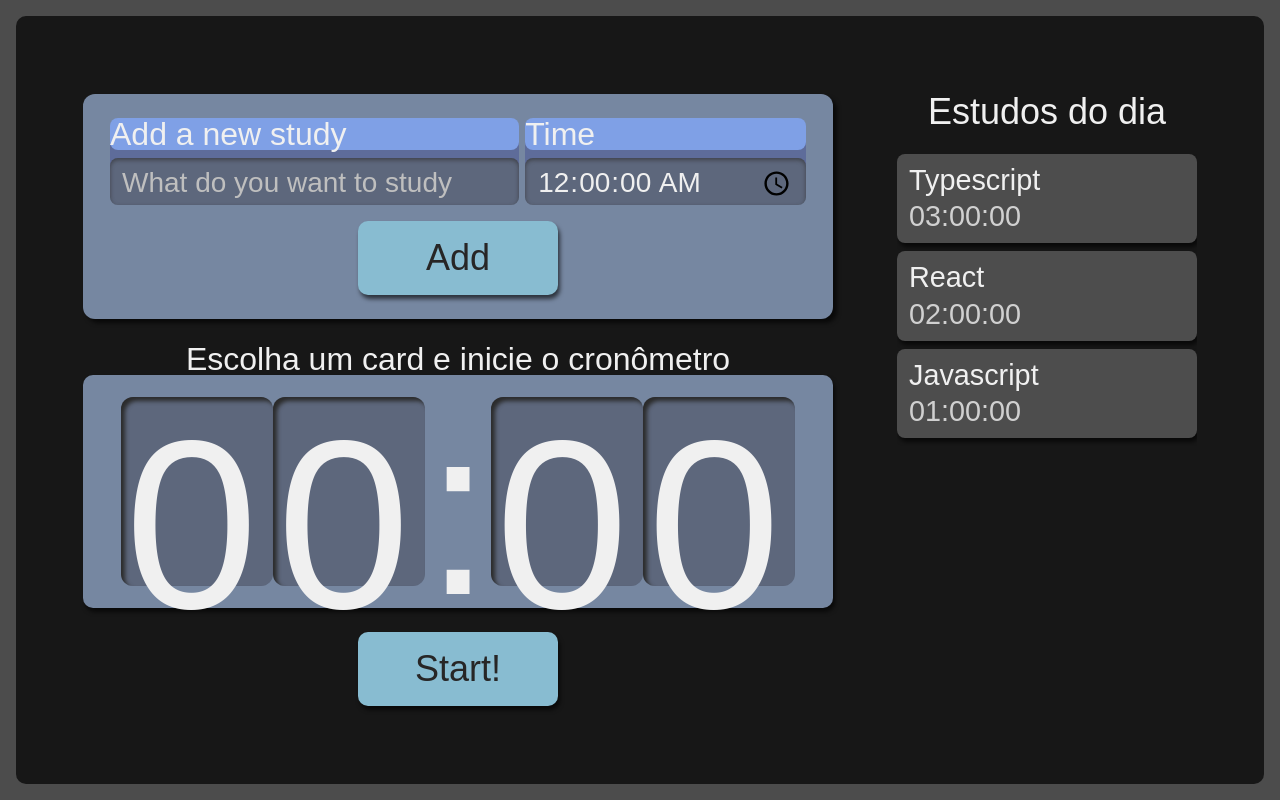
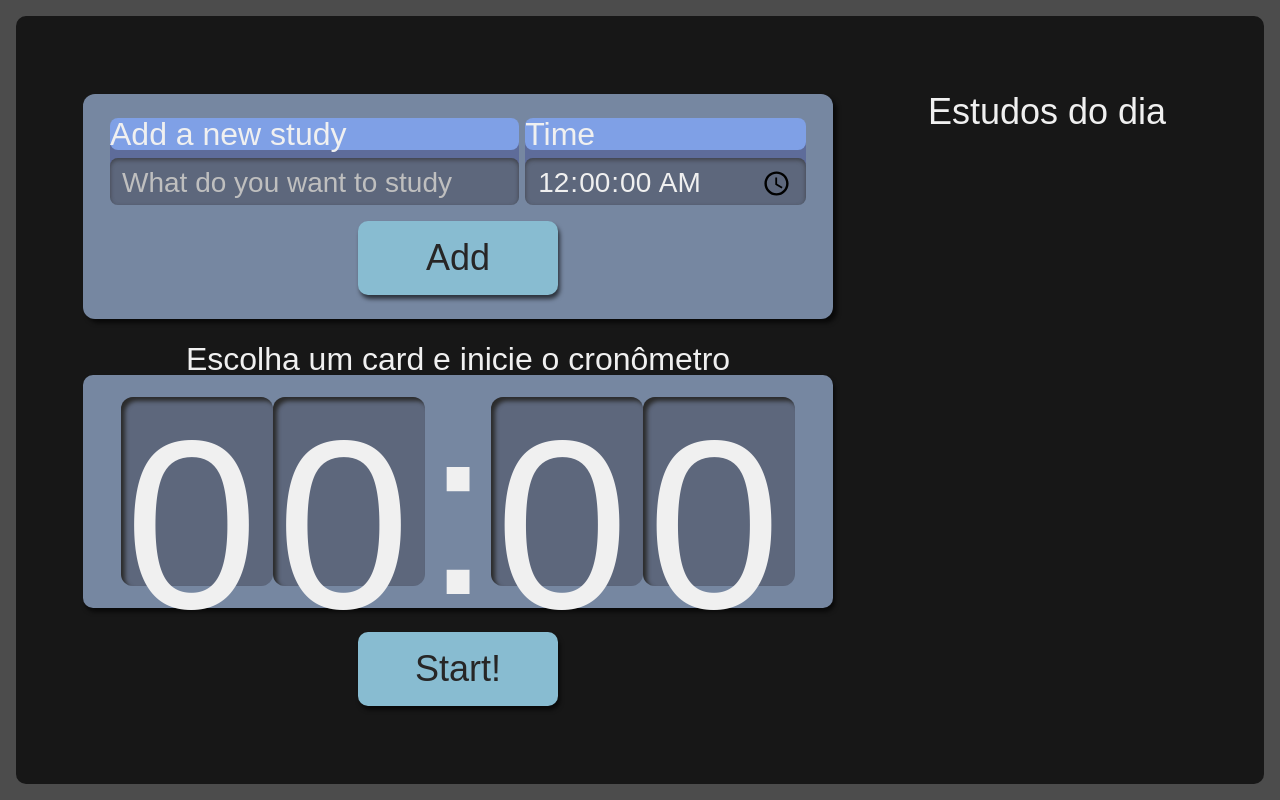
Before and after one commit to vicTavares/alura-studies, a React (Create React App) app: page / in a window 1280 px wide. Built offline with nearby package versions, Linux system fonts and the light colour scheme.

Commit message:
build: inclui  uuid

```diff
--- a/package.json
+++ b/package.json
@@ -14,6 +14,7 @@
     "react-dom": "^18.2.0",
     "react-scripts": "^5.0.1",
     "typescript": "^4.9.5",
+    "uuid": "^9.0.0",
     "web-vitals": "^2.1.4"
   },
   "scripts": {
@@ -41,6 +42,7 @@
     ]
   },
   "devDependencies": {
+    "@types/uuid": "^9.0.2",
     "prettier": "^2.8.8",
     "sass": "^1.63.5",
     "typescript-plugin-css-modules": "^5.0.1"
--- a/src/components/Lista/Item/index.tsx
+++ b/src/components/Lista/Item/index.tsx
@@ -1,13 +1,18 @@
+import { ITarefa } from "../../../types/tarefa";
 import style from "../Lista.module.scss";
 
-//function item(){
+interface Props extends ITarefa {
+  selecionaTarefa: (tarefaSelecionada: ITarefa) => void;
+}
+
 export default function Item({
   tarefa,
   tempo,
-}: {
-  tarefa: string;
-  tempo: string;
-}) {
+  selecionado,
+  completado,
+  id,
+}: Props) {
+  console.log("item atual: ", { tarefa, tempo, selecionado, completado, id });
   return (
     <li className={style.item}>
       <h3> {tarefa} </h3>
@@ -15,3 +20,27 @@ export default function Item({
     </li>
   );
 }
+
+//function item(){
+
+{
+  /* return (
+    <li
+      className={style.item}
+      onClick={() =>
+        selecionaTarefa({
+          tarefa,
+          tempo,
+          selecionado,
+          completado,
+          id,
+        })
+      }
+    >
+      <h3> {tarefa} </h3>
+      <span> {tempo} </span>
+    </li>
+  );
+}
+*/
+}
--- a/src/components/Lista/Lista.module.scss
+++ b/src/components/Lista/Lista.module.scss
@@ -1,6 +1,11 @@
 .listaTarefas {
   grid-area: tarefas;
   height: 100%;
+
+  .addTarefas {
+    grid-area: tarefas;
+    height: 120%;
+  }
 
   h2 {
     font-size: 1.25rem;
@@ -10,7 +15,7 @@
   ul {
     max-height: 350px;
     overflow-y: scroll;
-    scrollbar-width: thin;
+    scrollbar-width: medium;
   }
 
   @media screen and (min-width: 1280px) {
--- a/src/components/Lista/index.tsx
+++ b/src/components/Lista/index.tsx
@@ -1,32 +1,51 @@
-import React from "react";
+import React, { useState } from "react";
 import style from "./Lista.module.scss";
 import Item from "./Item";
+import { ITarefa } from "../../types/tarefa";
 
-function Lista() {
-  const tarefas = [
-    {
-      tarefa: "Typescript",
-      tempo: "03:00:00",
-    },
-    {
-      id: "id",
-      tarefa: "React",
-      tempo: "02:00:00",
-    },
-    {
-      tarefa: "Javascript",
-      tempo: "01:00:00",
-    },
-  ];
+interface Props {
+  tarefas: ITarefa[];
+  selecionaTarefa: (tarefaSelecionada: ITarefa) => void;
+}
+
+function Lista({ tarefas, selecionaTarefa }: Props) {
+  //function Lista({ tarefas }: { tarefas: ITarefa[] }) {
+  return (
+    <aside className={style.listaTarefas}>
+      <h2>Estudos do dia</h2>
+      <ul>
+        {tarefas.map((item) => (
+          <Item selecionaTarefa={selecionaTarefa} key={item.id} {...item} />
+        ))}
+      </ul>
+    </aside>
+  );
+}
+
+/*function Lista({ tarefas }: { tarefas: ITarefa[] }) {
+//function Lista(props: { tarefas: ITarefa[] }) {
+  // Lista transferida para App.tsx em pages
+
+  const [tarefas, setTarefas] = useState(props.tarefas);
 
   return (
     <aside className={style.listaTarefas}>
-      <h2> Estudos do dia </h2>
+      <h2
+        onClick={() => {
+          setTarefas([
+            ...tarefas,
+            { tarefa: "Estudar Estado", tempo: "05:00:00" },
+          ]);
+        }}
+      >
+        {" "}
+        Estudos do dia{" "}
+      </h2>
       <ul>
         {tarefas.map((item, index) => (
           <Item
-            //tarefa={item.tarefa} //importa intem individuamente
-            //tempo={item.tempo} //importa intem individuamente
+            //tarefa={item.tarefa} //import internal individually
+            //tempo={item.tempo} /import internal individually
             key={index}
             {...item} //importa todos os itens do arquivo de props item
           />
@@ -35,5 +54,6 @@ function Lista() {
     </aside>
   );
 }
+*/
 
 export default Lista;
```
